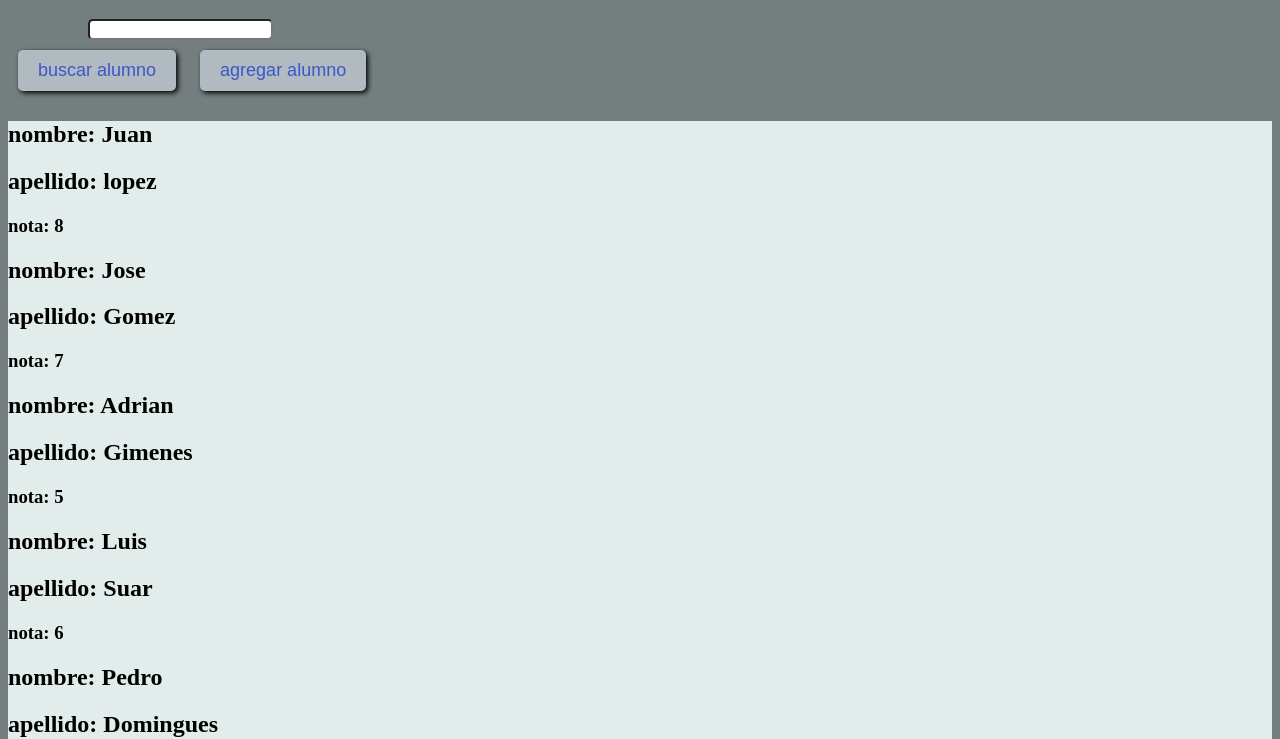
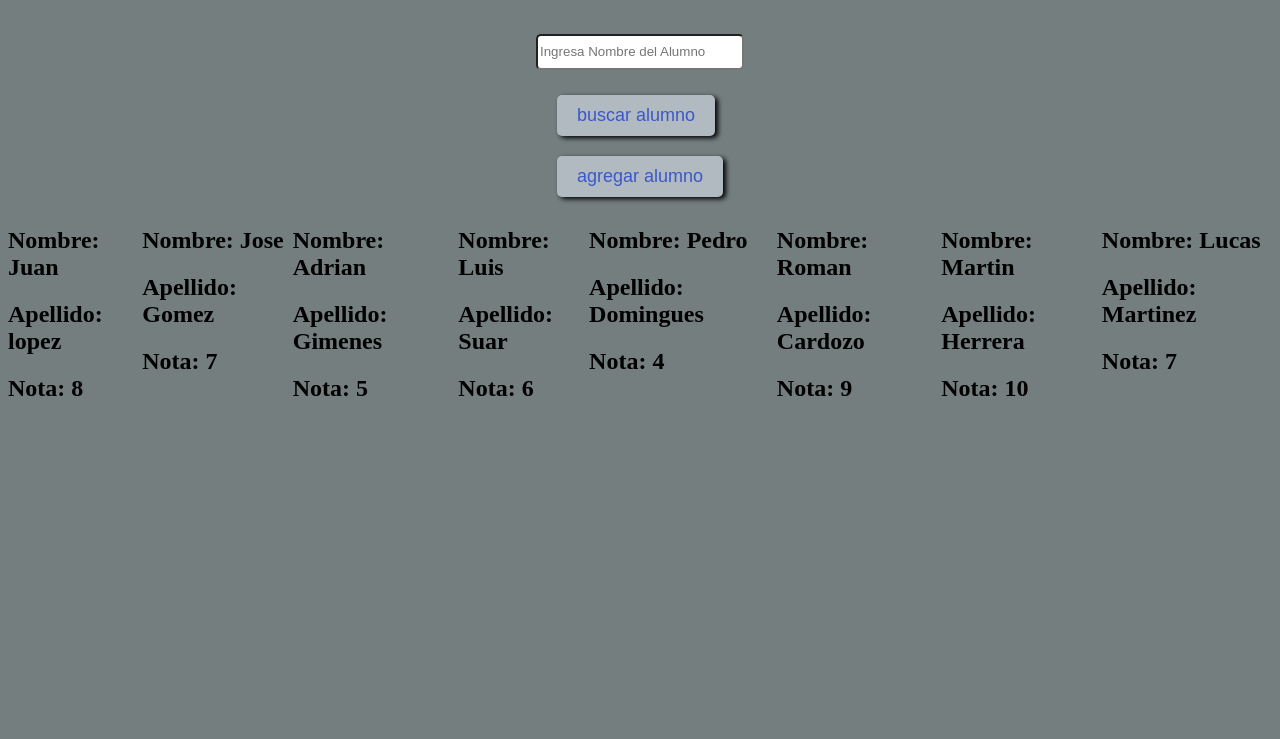
Before and after one commit to Julianm510/Curso-JS, a plain HTML site: page index.html in a window 1280 px wide. Both pictures are taken after a click on the button "buscar alumno". Shown: the part 61-800 px from the top of the page. Drawn offline with Linux system fonts and the light colour scheme.

Commit message:
tercer entrega

```diff
--- a/index.html
+++ b/index.html
@@ -10,11 +10,22 @@
 
 <h1>Listado de alumnos</h1>
 
-<input type="text" id="filtrarA" class="input1">
+<div class="ingreso">
+    <input type="text" id="filtrarA" class="input1" placeholder="Ingresa Nombre del Alumno"></div>
+</div>
 <div class="container1">
-    <button id="filtrar">buscar alumno</button>
+    <div class="col">
 
-    <button id="agregarAlumno" class="boton2">agregar alumno</button>
+    <div class="row"><button id="filtrar">buscar alumno</button></div>
+    <div class="row"><button id="agregarAlumno" class="boton2">agregar alumno</button></div>
+
+
+
+
+
+
+    </div>
+
 </div>
 
 
--- a/main2.js
+++ b/main2.js
@@ -1,14 +1,4 @@
 
-/*
-productos *
-local storage
-filtras por marca
-agregar si no esta
- */
-
-
-
-//creo funcion constructora
 const Alumno = function (nombre, apellido, nota) {
     this.nombre = nombre
     this.apellido = apellido
@@ -16,7 +6,7 @@ const Alumno = function (nombre, apellido, nota) {
 }
 
 
-//productos
+
 let alumno1 = new Alumno("Juan", "lopez", 8)
 let alumno2 = new Alumno("Jose", "Gomez", 7)
 let alumno3 = new Alumno("Adrian", "Gimenes", 5)
@@ -32,43 +22,43 @@ let alumno8 = new Alumno("Lucas", "Martinez", 7)
 let lista = [alumno1, alumno2, alumno3, alumno4, alumno5, alumno6, alumno7, alumno8]
 
 
-if(localStorage.getItem("alumnos")){
+if (localStorage.getItem("alumnos")) {
     lista = JSON.parse(localStorage.getItem("alumnos"))
-}else{
+} else {
     lista = lista
 
 }
 
-function filtrarAlumnos(){
+function filtrarAlumnos() {
     const body = document.querySelector("body")
     const input = document.getElementById("filtrarA").value
     const palabraClave = input.trim().toUpperCase()
-    const resultado = lista.filter(  (alumno)=> alumno.nombre.toUpperCase().includes(palabraClave))
+    const resultado = lista.filter((alumno) => alumno.nombre.toUpperCase().includes(palabraClave))
 
-    if(resultado.length > 0){
+    if (resultado.length > 0) {
 
         const container = document.createElement("div")
         container.classList.add("container")
 
-        resultado.forEach( (alumno)=>{
+        resultado.forEach((alumno) => {
             const card = document.createElement("div")
 
             const nombre = document.createElement("h2")
-        nombre.textContent = `nombre: ${alumno.nombre}`
+            nombre.textContent = `Nombre: ${alumno.nombre}`
             card.appendChild(nombre)
 
             const apellido = document.createElement("h2")
-        apellido.textContent = `apellido: ${alumno.apellido}`
+            apellido.textContent = `Apellido: ${alumno.apellido}`
             card.appendChild(apellido)
 
-        const nota = document.createElement("h3")
-        nota.textContent = `nota: ${alumno.nota}`
+            const nota = document.createElement("h2")
+            nota.textContent = `Nota: ${alumno.nota}`
             card.appendChild(nota)
 
             container.appendChild(card)
         })
         body.appendChild(container)
-    }else{
+    } else {
         alert("no se encontro alumno")
     }
 }
@@ -84,4 +74,5 @@ filtrarBtn.addEventListener("click", filtrarAlumnos)
 
 
 const agregarBtn = document.getElementById("agregarAlumno")
+agregarAlumnoBtn.classList.add("botonera")
 agregarBtn.addEventListener("click", filtrarAlumnos)
--- a/style.css
+++ b/style.css
@@ -2,9 +2,19 @@ body{
     background-color: rgb(116, 126, 126);
 }
 
+.ingreso{
+    display: flex;
+    justify-content: center;
+    padding: 15px;
+}
+.container1{
+    background-color: rgb(116, 126, 126);
+    display: flex;
+    justify-content: center;
+}
 .container{
-    background-color: red;
-
+    display: flex;
+    justify-content: center;
 }
 
 h1{
@@ -20,7 +30,7 @@ h1{
     font-size: 18px;
     border: none;
     cursor: pointer;
-    box-shadow: 2px 2px 5px black;
+    box-shadow: 3px 2px 5px black;
     transition: all 0.3 ease;
 }
 
@@ -34,9 +44,8 @@ h1{
 
 .input1{
     border-radius: 5px;
-    margin-left: 80px
+    width: 200px;
+    height: 30px;
+    border: 1x solid black;
+
 }
-
-.container{
-    background-color: rgb(226, 236, 235);
-}
```
Lines whose indentation alone changed are shown as unchanged.
